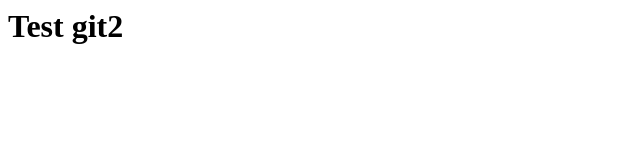
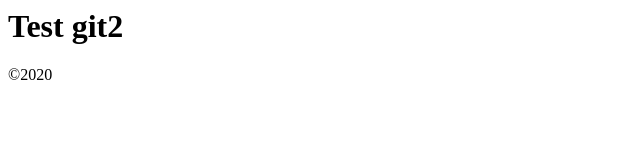
Before and after one commit to iwebtest/group-linux-4-1, a plain HTML site: page index.html in a window 1280 px wide. Shown: the full height of the page, 0-640 px from the left. Drawn offline with Linux system fonts and the light colour scheme.

Commit message:
Add footer

```diff
--- a/index.html
+++ b/index.html
@@ -4,5 +4,8 @@
 </head>
 <body>
 <h1>Test git2</h1>
+<footer>
+&copy;2020
+</footer>
 </body>
 </html>
```
